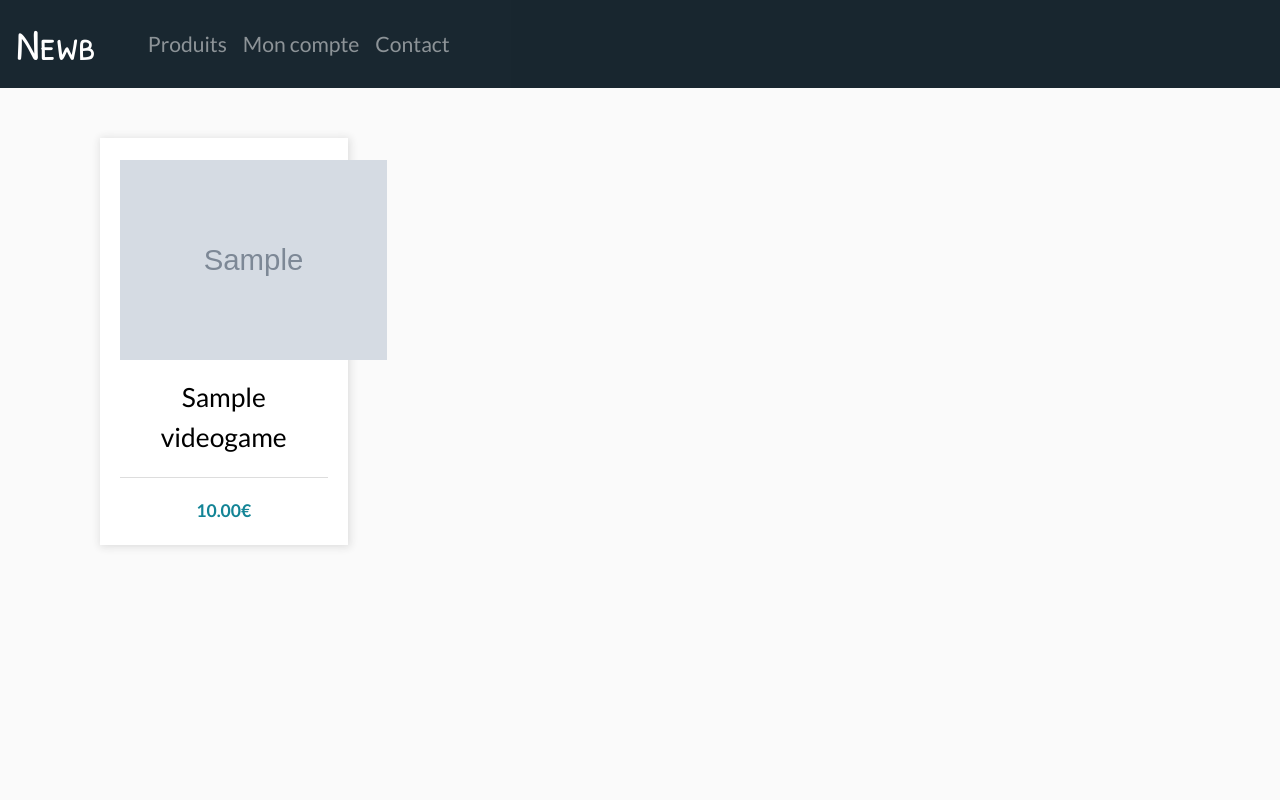
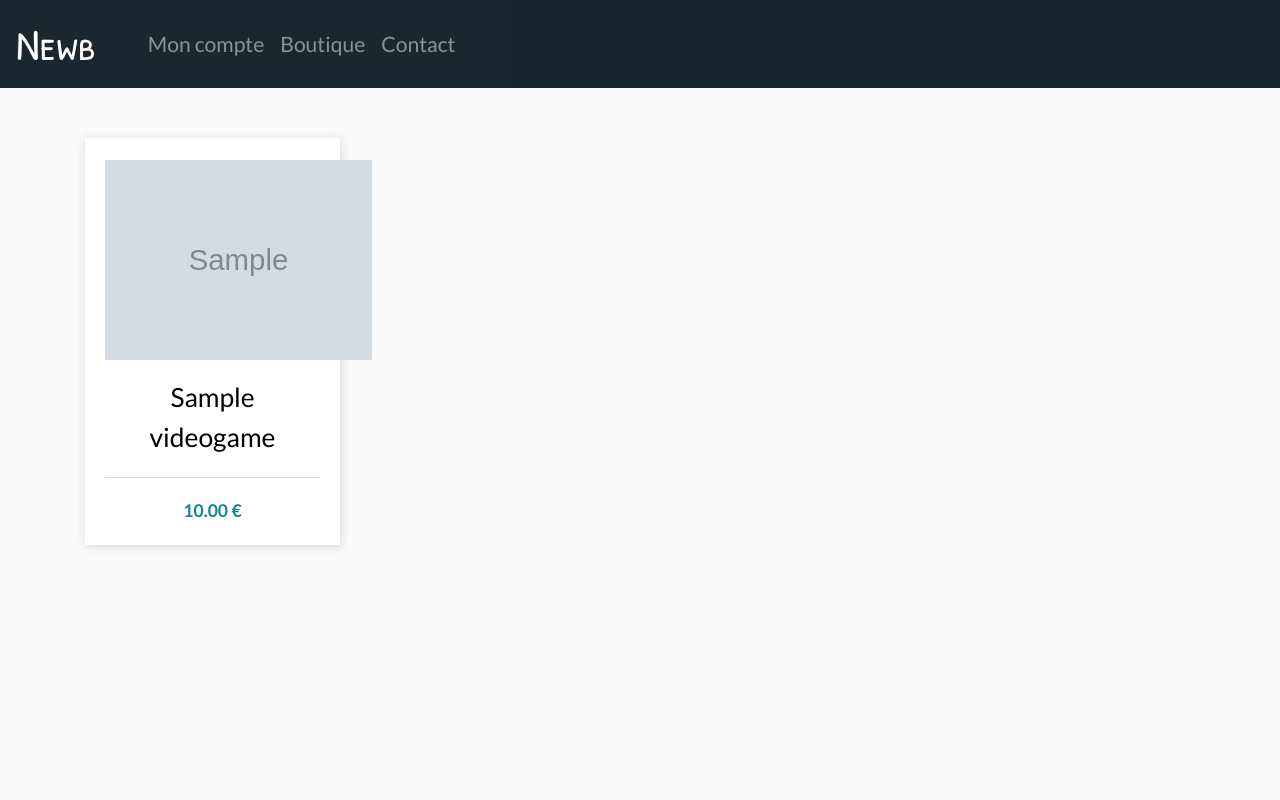
Before and after one commit to bappun/newb, a Django app: page /products/ in a window 1280 px wide. Run offline with Django 3.2, Linux system fonts and the light colour scheme; tables that the repository leaves empty hold one stand-in row (values such as "Sample post"); grey boxes marked "Sample" are stand-in pictures; style sheets or scripts are compiled from the project's sources; some libraries are stand-ins or nearby versions.

Commit message:
style and ui update

```diff
--- a/newb/static/css/shop/products.scss
+++ b/newb/static/css/shop/products.scss
@@ -2,7 +2,7 @@
 
 .products-list {
   padding: 0;
-  margin: 0;
+  margin-bottom: 0;
 
   .list-item {
     list-style: none;
@@ -43,9 +43,11 @@
         padding-top: 20px;
       }
 
-      &:hover {
-        transform: scale(1.1);
-        z-index: 10;
+      @media #{$media-sm} {
+        &:hover {
+          transform: scale(1.1);
+          z-index: 10;
+        }
       }
     }
 
--- a/newb/templates/base.html
+++ b/newb/templates/base.html
@@ -23,10 +23,10 @@
                 <div class="collapse navbar-collapse" id="navbarSupportedContent">
                     <ul class="navbar-nav mr-auto">
                         <li class="nav-item">
-                            <a class="nav-link" href="{% url 'shop:products' %}">Produits</a>
+                            <a class="nav-link" href="{% url 'shop:products' %}">Mon compte</a>
                         </li>
                         <li class="nav-item">
-                            <a class="nav-link" href="{% url 'shop:products' %}">Mon compte</a>
+                            <a class="nav-link" href="{% url 'shop:products' %}">Boutique</a>
                         </li>
                         <li class="nav-item">
                             <a class="nav-link" href="{% url 'shop:products' %}">Contact</a>
--- a/newb/templates/shop/index.html
+++ b/newb/templates/shop/index.html
@@ -8,7 +8,7 @@
     {% endaddtoblock %}
 
     <div class="home-text">
-        <div>Les meilleurs jeux, au meilleur prix, c'est ici.</div>
+        <div>Les&nbsp;meilleurs&nbsp;jeux, au&nbsp;meilleur&nbsp;prix, c'est&nbsp;ici.</div>
         <button type="button" class="btn btn-info btn-lg" onclick="window.location.href='/products'">Parcourir la boutique</button>
     </div>
 
--- a/newb/templates/shop/products.html
+++ b/newb/templates/shop/products.html
@@ -13,7 +13,7 @@
                 <button type="button" class="not-really-a-button product" data-toggle="modal" data-target="#modal-{{ product.id }}">
                     <div class="product-picture">{% if product.picture %}<img height="200px" src="{{ product.picture }}" />{% else %}<span class="picture-placeholder">?</span>{% endif %}</div>
                     <div class="product-title"><span>{{ product.title }}</span></div>
-                    <div class="product-price"><span>{{ product.price }}€</span></div>
+                    <div class="product-price"><span>{{ product.price }} €</span></div>
                 </button>
                 <div class="modal fade" id="modal-{{ product.id }}" tabindex="-1" role="dialog" aria-labelledby="modal-{{ product.id }}-label" aria-hidden="true">
                     <div class="modal-dialog" role="document">
@@ -54,7 +54,7 @@
                                 </table>
                             </div>
                             <div class="modal-footer">
-                                <button type="button" class="btn btn-info">Acheter - {{ product.price }}€</button>
+                                <button type="button" class="btn btn-info">Acheter - {{ product.price }} €</button>
                                 <button type="button" class="btn btn-secondary" data-dismiss="modal">Fermer</button>
                             </div>
                         </div>
```
